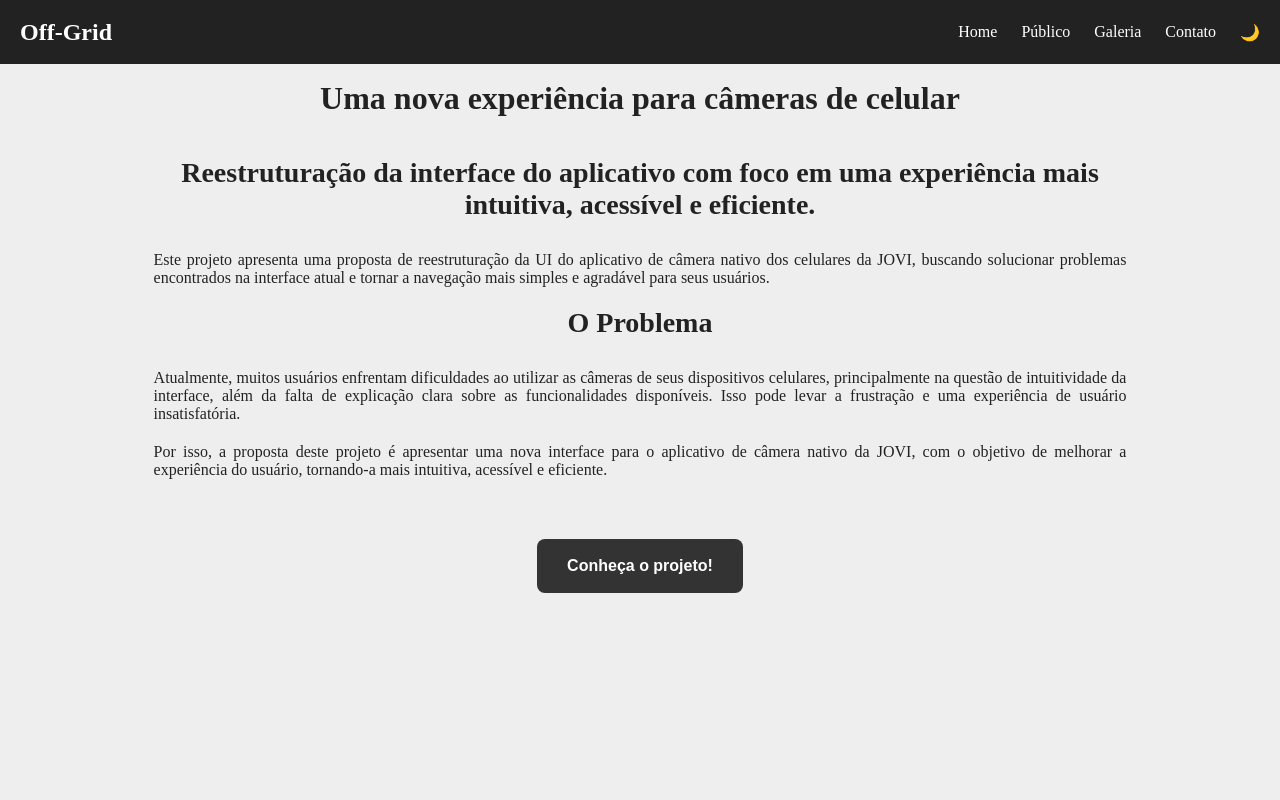
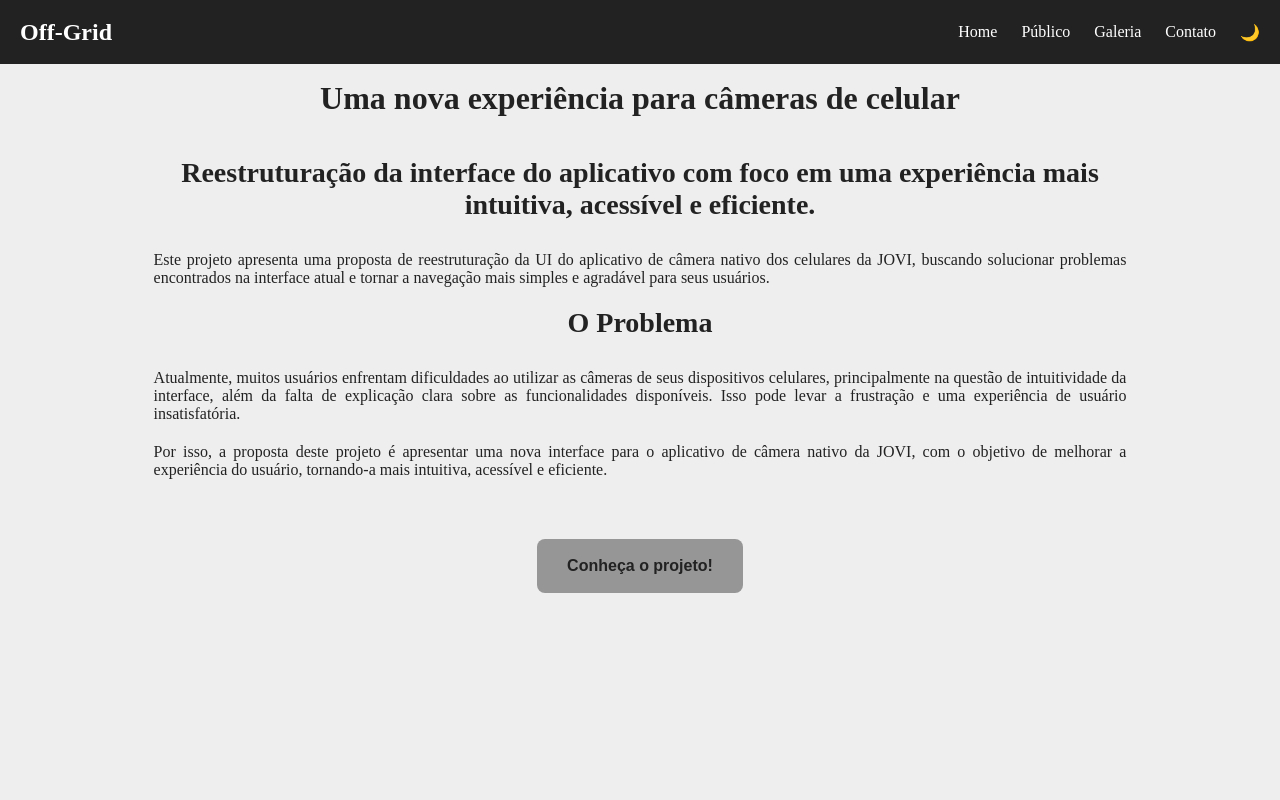
Before and after one commit to Off-Grid-Team/Sprint3-FrontEnd, a React (Vite) app: page / in a window 1280 px wide. Shown: the top 800 px of the page. Built offline with nearby package versions, Linux system fonts and the light colour scheme.

Commit message:
[Fix] Arrumando as cores dos botões

```diff
--- a/src/components/Home/Home.css
+++ b/src/components/Home/Home.css
@@ -39,8 +39,8 @@
     border: none;
     border-radius: 8px;
 
-    background-color: #333;
-    color: #fff;
+    background-color: var(--card-background);
+    color: var(--text);
 
     font-size: 16px;
     font-weight: bold;
```
